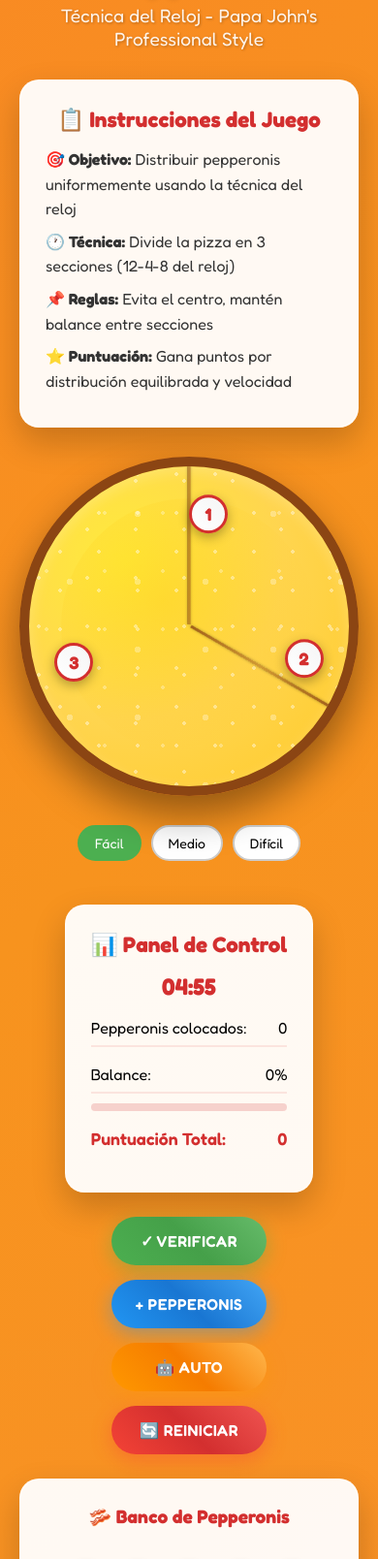
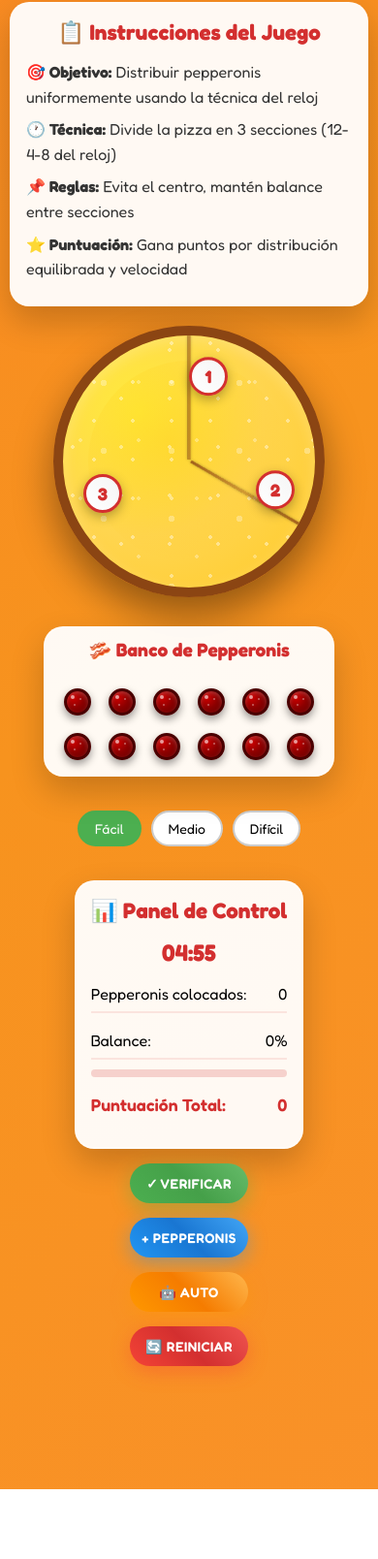
Before and after one commit to kelvinocampo/PizzaGame, a plain HTML site: page index.html in a window 390 px wide. Shown: the part 123-1731 px from the top of the page at 97% size. After the commit the page ends 1659 px from the top, so only its background shows below. Drawn offline with Linux system fonts and the light colour scheme.

Commit message:
upgrade?

```diff
--- a/index.html
+++ b/index.html
@@ -48,6 +48,10 @@
             </div>
         </div>
 
+        <div id="pepperoni-bank">
+            <h4>🥓 Banco de Pepperonis</h4>
+        </div>
+
         <div class="controls">
             <div class="difficulty-selector">
                 <div class="difficulty-btn active" onclick="setDifficulty('easy')">Fácil</div>
@@ -82,10 +86,6 @@
                 <button class="btn-danger" onclick="resetGame()">🔄 Reiniciar</button>
             </div>
 
-            <div id="pepperoni-bank">
-                <h4>🥓 Banco de Pepperonis</h4>
-            </div>
-
             <div class="feedback" id="feedback"></div>
         </div>
     </div>
--- a/script.js
+++ b/script.js
@@ -151,7 +151,7 @@
     const touch = e.touches[0];
     draggedElement.style.position = 'fixed';
     draggedElement.style.left = (touch.clientX - 14) + 'px';
-    draggedElement.style.top = (touch.clientY - 14) + 'px';
+    draggedElement.style.top = (touch.clientY - 40) + 'px'; // antes -14 → ahora más arriba
     draggedElement.style.zIndex = '1000';
 }
 
@@ -161,33 +161,48 @@
     const touch = e.changedTouches[0];
     const pizza = document.querySelector('.pizza');
     const rect = pizza.getBoundingClientRect();
-
-    // Verificar si el toque terminó sobre la pizza
-    if (touch.clientX >= rect.left && touch.clientX <= rect.right &&
-        touch.clientY >= rect.top && touch.clientY <= rect.bottom) {
+    const centerX = rect.width / 2;
+    const centerY = rect.height / 2;
 
     const x = touch.clientX - rect.left - 14;
     const y = touch.clientY - rect.top - 14;
 
-        if (isValidPosition(x + 14, y + 14, rect.width / 2, rect.height / 2)) {
-            placePepperoni(x, y);
+    if (isValidPosition(x + 14, y + 14, centerX, centerY)) {
+        // SNAP automático
+        const section = getSection(x, y, centerX, centerY);
+        let snapAngle;
+
+        if (section === 1) snapAngle = 0;   // arriba
+        if (section === 2) snapAngle = 120; // derecha
+        if (section === 3) snapAngle = 240; // izquierda
+
+        const radius = rect.width * 0.35;
+        const snapX = centerX + Math.cos(snapAngle * Math.PI / 180) * radius - 14;
+        const snapY = centerY + Math.sin(snapAngle * Math.PI / 180) * radius - 14;
+
+        placePepperoni(snapX, snapY);
     } else {
         showFeedback('Posición no válida para el pepperoni', 'error');
     }
+
+    resetDraggedElement();
 }
 
-    // Limpiar
+function resetDraggedElement() {
+    if (draggedElement) {
         draggedElement.classList.remove('dragging');
         draggedElement.style.position = '';
         draggedElement.style.left = '';
         draggedElement.style.top = '';
         draggedElement.style.zIndex = '';
         draggedElement = null;
+    }
 
     document.querySelectorAll('.zone-highlight').forEach(zone => {
         zone.classList.remove('active');
     });
 }
+
 
 // Configurar pizza como zona de drop
 const pizza = document.querySelector('.pizza');
@@ -215,8 +230,8 @@
 
 function isValidPosition(x, y, centerX, centerY) {
     const distanceFromCenter = Math.sqrt(Math.pow(x - centerX, 2) + Math.pow(y - centerY, 2));
-    const pizzaRadius = centerX * 0.85;
-    const centerRadius = pizzaRadius * 0.35;
+    const pizzaRadius = centerX * 0.9;   // antes 0.85
+    const centerRadius = pizzaRadius * 0.25; // antes 0.35 → agranda zona útil
 
     return distanceFromCenter > centerRadius && distanceFromCenter < pizzaRadius;
 }
@@ -543,4 +558,4 @@
 }, { passive: false });
 
 // Inicializar
-initGame();
+// initGame();
--- a/style.css
+++ b/style.css
@@ -661,3 +661,91 @@
 .achievement.show {
     right: 20px;
 }
+
+/* 📱 OPTIMIZACIÓN PARA MÓVIL */
+@media (max-width: 600px) {
+
+  body {
+    padding: 10px;
+  }
+
+  .header {
+    margin-bottom: 15px;
+  }
+
+  .instructions {
+    padding: 15px;
+    margin-bottom: 20px;
+  }
+
+  .game-container {
+    flex-direction: column;
+    align-items: center;
+    gap: 20px;
+  }
+
+  .pizza-container {
+    width: 280px;   /* antes 350px */
+    height: 280px;
+  }
+
+  .controls {
+    width: 100%;
+    max-width: 300px;
+    gap: 15px;
+  }
+
+  .score-board {
+    padding: 15px;
+  }
+
+  #pepperoni-bank {
+    padding: 15px;
+    min-height: 100px;
+  }
+
+  button {
+    width: 100%;
+    padding: 12px;
+    font-size: 14px;
+  }
+
+  .header h1 {
+    font-size: 1.8em;
+  }
+
+  .header p {
+    font-size: 1em;
+  }
+
+  .game-container {
+    flex-direction: column;
+    align-items: center;
+  }
+
+  .pizza-container {
+    order: 1;
+    width: 280px;
+    height: 280px;
+  }
+
+  #pepperoni-bank {
+    order: 2;
+    margin-top: 10px;
+    width: 100%;
+    max-width: 300px;
+    min-height: 80px;
+    padding: 10px;
+    display: flex;
+    flex-wrap: wrap;
+    justify-content: center;
+    gap: 8px;
+  }
+
+  .controls {
+    order: 3;
+    width: 100%;
+    max-width: 320px;
+    margin-top: 15px;
+  }
+}
```
Lines whose indentation alone changed are shown as unchanged.
